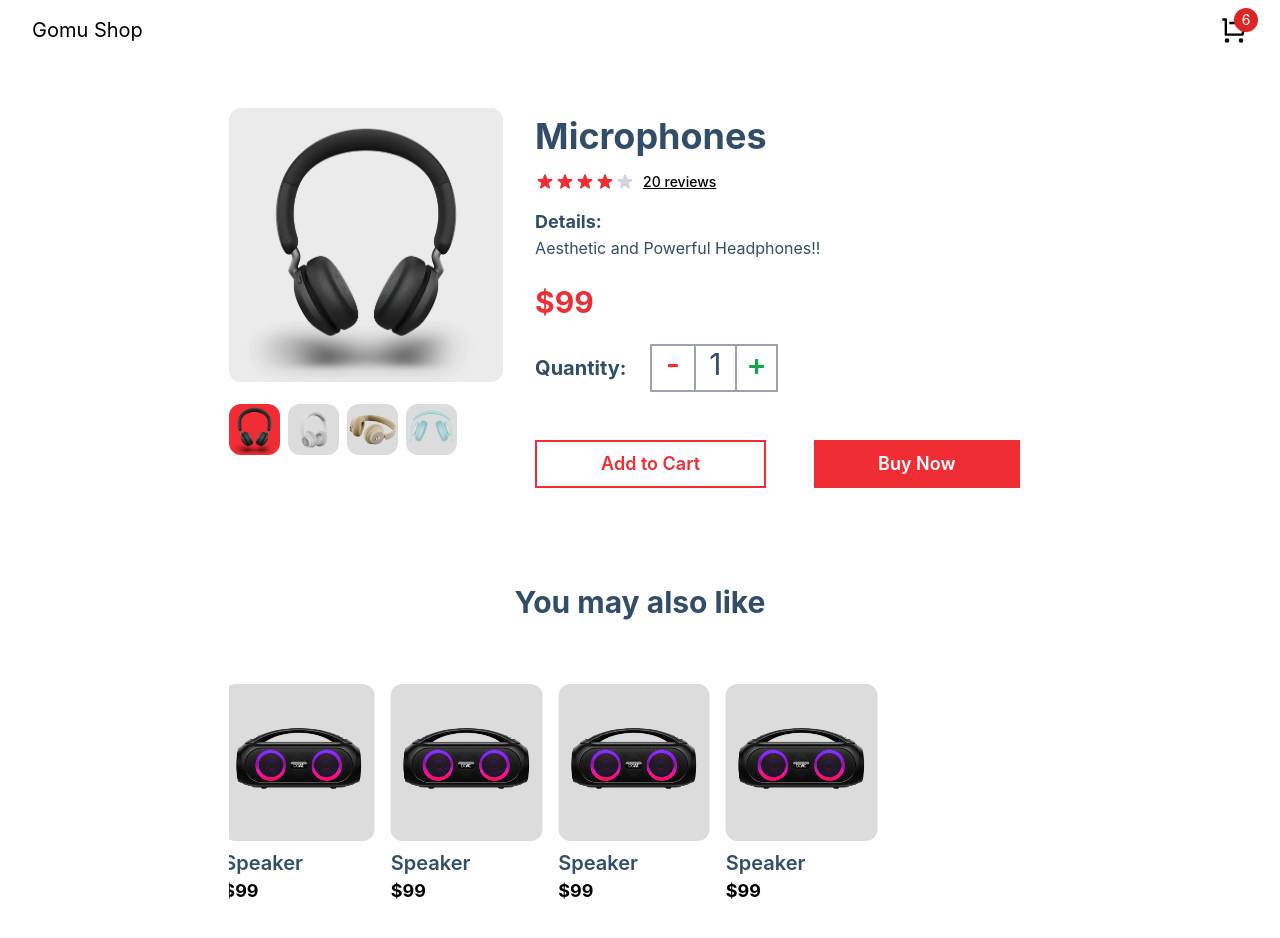
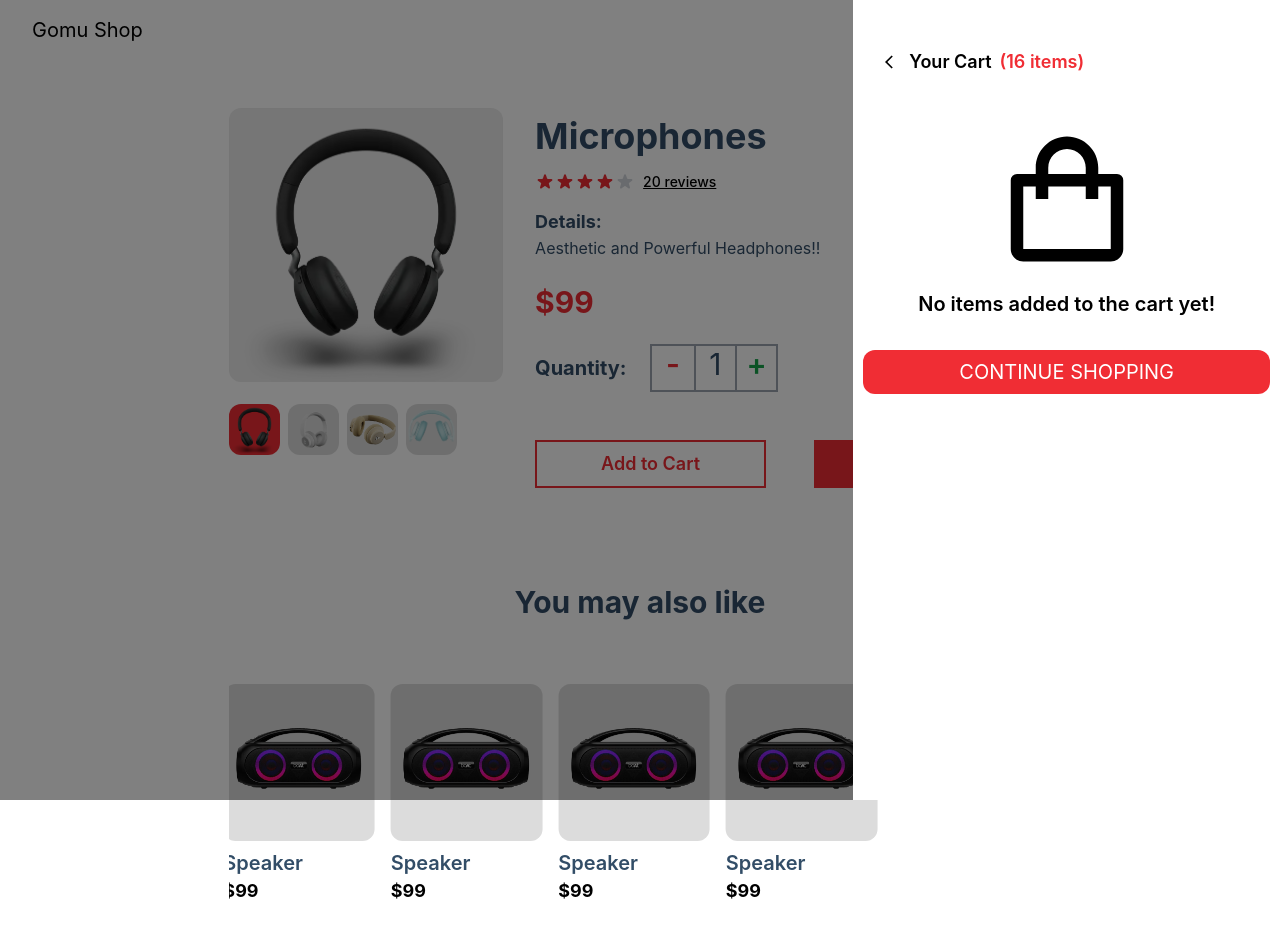
Before and after one commit to AbdelazizTina-dev/ecommerce, a Next.js app: page /product/1 in a window 1280 px wide. Shown: the top 938 px of the page. Built offline with nearby package versions, Linux system fonts and the light colour scheme.

Commit message:
Started working on the Cart component, finished empty cart scenario

```diff
--- /dev/null
+++ b/components/Cart.js
@@ -0,0 +1,23 @@
+import React from "react";
+import { MdArrowBackIos } from "react-icons/md";
+import EmptyCart from "./EmptyCart";
+const Cart = () => {
+  return (
+    <div className="w-screen fixed top-0 right-0 z-50 backdrop-brightness-50">
+      <div className="w-1/3 h-screen bg-white float-right">
+        <div className="flex flex-row items-center pt-12 pl-8">
+          <MdArrowBackIos size={16} />
+          <p className="text-lg text-black font-semibold pl-2 pr-2">
+            Your Cart
+          </p>
+          <p className="text-lg text-banner-red font-semibold">
+            {"(16 items)"}
+          </p>
+        </div>
+        <EmptyCart />
+      </div>
+    </div>
+  );
+};
+
+export default Cart;
--- /dev/null
+++ b/components/EmptyCart.js
@@ -0,0 +1,24 @@
+import React from "react";
+import { BiShoppingBag } from "react-icons/bi";
+import { motion } from "framer-motion";
+const EmptyCart = () => {
+  return (
+    <div className="pt-12 flex flex-col">
+      <BiShoppingBag size={150} className="mx-auto" />
+      <p className="text-center text-xl font-semibold pt-4 mb-8">
+        No items added to the cart yet!
+      </p>
+      <motion.button
+        whileHover={{
+          scale: 1.1,
+          transition: { duration: 0.3 },
+        }}
+        className="mx-auto rounded-xl bg-banner-red px-24 py-2 text-white text-xl font-normal uppercase"
+      >
+        Continue Shopping
+      </motion.button>
+    </div>
+  );
+};
+
+export default EmptyCart;
--- a/components/ProductDetails.js
+++ b/components/ProductDetails.js
@@ -62,7 +62,7 @@ const ProductDetails = () => {
               scale: 1.1,
               transition: { duration: 0.5 },
             }}
-            className="mr-12 border-2 border-banner-red px-16 py-2 text-banner-red text-lg font-semibold"
+            className="w-58 mr-12 border-2 border-banner-red px-16 py-2 text-banner-red text-lg font-semibold"
           >
             Add to Cart
           </motion.button>
@@ -71,7 +71,7 @@ const ProductDetails = () => {
               scale: 1.1,
               transition: { duration: 0.3 },
             }}
-            className="bg-banner-red px-16 py-2 text-white text-lg font-semibold"
+            className="w-58 bg-banner-red px-16 py-2 text-white text-lg font-semibold"
           >
             Buy Now
           </motion.button>
--- a/package.json
+++ b/package.json
@@ -20,7 +20,8 @@
     "react-dom": "18.0.0",
     "react-hot-toast": "^2.2.0",
     "react-icons": "^4.3.1",
-    "stripe": "^8.209.0"
+    "stripe": "^8.209.0",
+    "tailwind-scrollbar-hide": "^1.1.7"
   },
   "devDependencies": {
     "autoprefixer": "^10.4.7",
--- a/pages/_app.js
+++ b/pages/_app.js
@@ -1,12 +1,14 @@
+import Cart from "../components/Cart";
 import Navbar from "../components/Navbar";
 import "../styles/globals.css";
 
 function MyApp({ Component, pageProps }) {
   return (
-    <>
+    <div className="relative">
       <Navbar />
+      <Cart/>
       <Component {...pageProps} />
-    </>
+    </div>
   );
 }
 
--- a/pages/product/[productId].js
+++ b/pages/product/[productId].js
@@ -28,10 +28,8 @@ const ProductPage = () => {
       <div className="overflow-hidden">
         <motion.div
           animate={animationControls}
-          onHoverStart={({offsetX}) => {
-            console.log(offsetX)
-            animationControls.stop();
-          }}
+          /* TODO: after hover ends, the animation must start again from where it was paused */
+          onHoverStart={() => animationControls.stop()}
           onHoverEnd={() => animationControls.start(animationVariant.animate)}
           className="grid grid-cols-5 gap-4 py-4 mb-24 track"
         >
--- a/styles/globals.css
+++ b/styles/globals.css
@@ -11,7 +11,9 @@ body {
   font-family: -apple-system, BlinkMacSystemFont, Segoe UI, Roboto, Oxygen,
     Ubuntu, Cantarell, Fira Sans, Droid Sans, Helvetica Neue, sans-serif;
 }
-
+::-webkit-scrollbar {
+  width: 0px;
+}
 a {
   color: inherit;
   text-decoration: none;
--- a/tailwind.config.js
+++ b/tailwind.config.js
@@ -10,12 +10,12 @@ module.exports = {
         "banner-gray": "#dcdcdc",
         "text-blue": "#324d67",
         "banner-red": "#f02d34",
-        "product-gray": "#ebebeb"
+        "product-gray": "#ebebeb",
       },
       inset: {
         "-2": "-2px",
       },
     },
   },
-  plugins: [],
+  plugins: [require("tailwind-scrollbar-hide")],
 };
```
Also changed, not shown: 1 other file (tests, documents, lock files or other folders).
